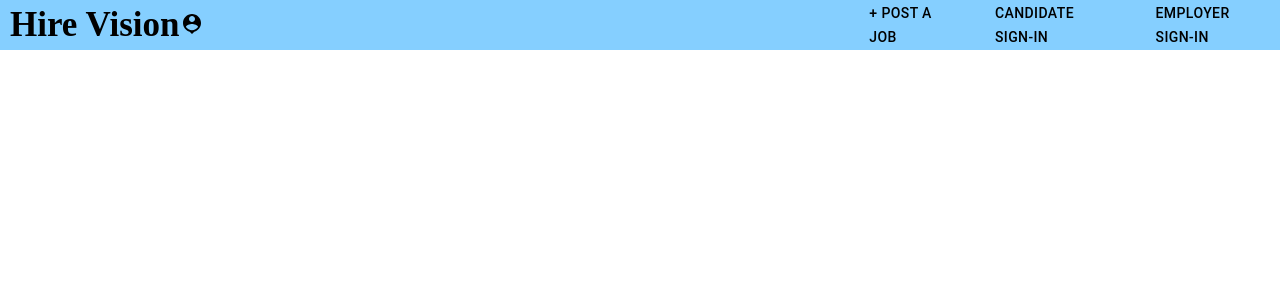
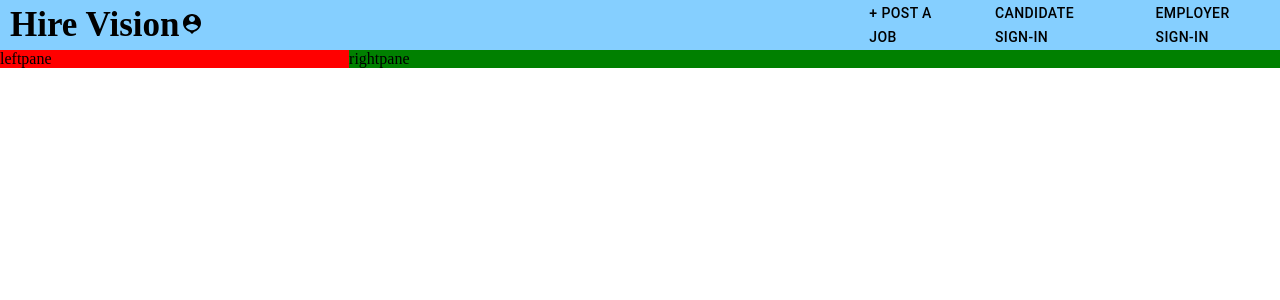
Before and after one commit to dilauow/loopsSDGP, a React (Create React App) app in the folder frontend/: page / in a window 1280 px wide. Shown: the top 300 px of the page. Built offline with nearby package versions, Linux system fonts and the light colour scheme.

Commit message:
Created Left & Right panes for Customization.

```diff
--- a/frontend/src/components/Leftpane/leftpane.css
+++ b/frontend/src/components/Leftpane/leftpane.css
@@ -0,0 +1,4 @@
+.LeftpaneBox{
+    background-color: red;
+    flex: 3;
+}
--- a/frontend/src/components/Leftpane/leftpane.js
+++ b/frontend/src/components/Leftpane/leftpane.js
@@ -1,9 +1,8 @@
 import React from 'react'
 import "./leftpane.css"
 
-
 export default function leftpane() {
   return (
-    <div>leftpane</div>
+    <div className='LeftpaneBox'>leftpane</div>
   )
 }
--- a/frontend/src/components/Rightpane/rightpane.css
+++ b/frontend/src/components/Rightpane/rightpane.css
@@ -0,0 +1,4 @@
+.RightpaneBox{
+    background-color: green;
+    flex: 8;
+}
--- a/frontend/src/components/Rightpane/rightpane.js
+++ b/frontend/src/components/Rightpane/rightpane.js
@@ -3,6 +3,6 @@ import "./rightpane.css"
 
 export default function rightpane() {
   return (
-    <div>rightpane</div>
+    <div className='RightpaneBox'>rightpane</div>
   )
 }
--- a/frontend/src/pages/Home/Home.js
+++ b/frontend/src/pages/Home/Home.js
@@ -1,5 +1,8 @@
 import React from 'react'
 import NavBar from '../../components/Navigation/NavBar'
+import Leftpane from '../../components/Leftpane/Leftpane'
+import Rightpane from '../../components/Rightpane/Rightpane'
+import "./home.css"
 
 
 export default function Home() {
@@ -7,6 +10,8 @@ export default function Home() {
     <>
     <NavBar/>
     <div className="bottomcontainer">
+      <Leftpane/>
+      <Rightpane/>
     </div>
     </>
   )
--- a/frontend/src/pages/Home/home.css
+++ b/frontend/src/pages/Home/home.css
@@ -0,0 +1,4 @@
+.bottomcontainer{
+    display: flex;
+    width: 100%;
+}
```
